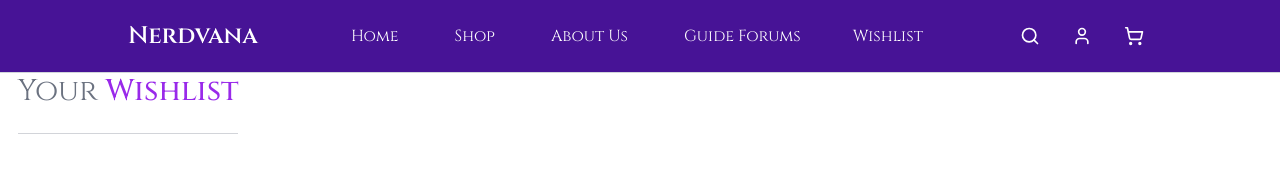
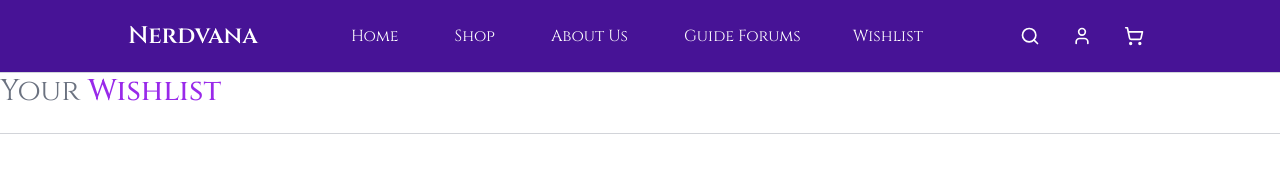
Before and after one commit to DJVelz/Nerdvana, a Next.js app: page /wishlist in a window 1280 px wide. Shown: the top 184 px of the page. Built offline with nearby package versions, Linux system fonts and the light colour scheme.

Commit message:
moved title div

```diff
--- a/app/wishlist/page.jsx
+++ b/app/wishlist/page.jsx
@@ -18,12 +18,12 @@ const Wishlist = () => {
   return (
     <>
       <Navbar />
+      <div className="flex items-center justify-between mb-8 border-b border-gray-500/30 pb-6">
+        <p className="text-2xl md:text-3xl text-gray-500">
+          Your <span className="font-medium text-light_purple">Wishlist</span>
+        </p>
+      </div>
       <div className="flex justify-center w-full px-4">
-        <div className="flex items-center justify-between mb-8 border-b border-gray-500/30 pb-6">
-            <p className="text-2xl md:text-3xl text-gray-500">
-              Your <span className="font-medium text-light_purple">Wishlist</span>
-            </p>
-          </div>
         <div className="flex flex-col gap-6 w-full max-w-5xl">
           {wishlistProducts.map((product) => (
             <div
```
